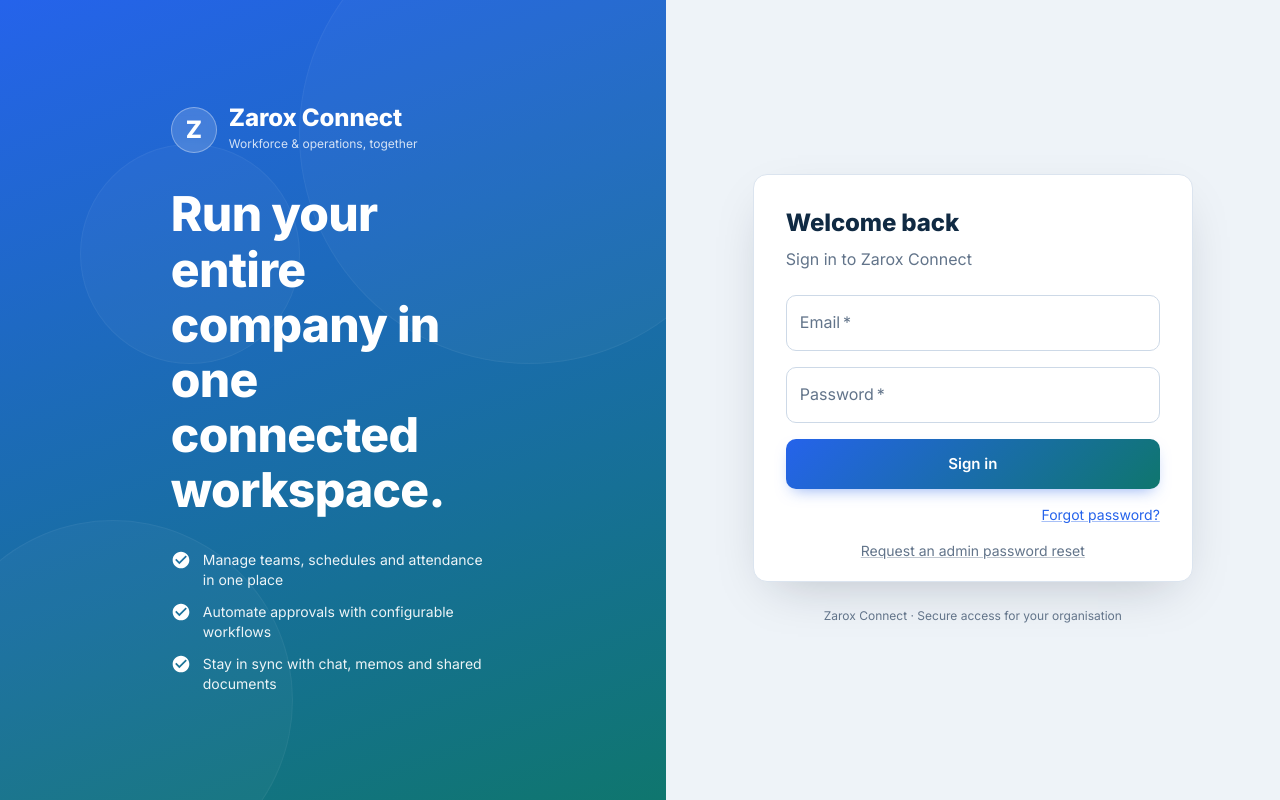
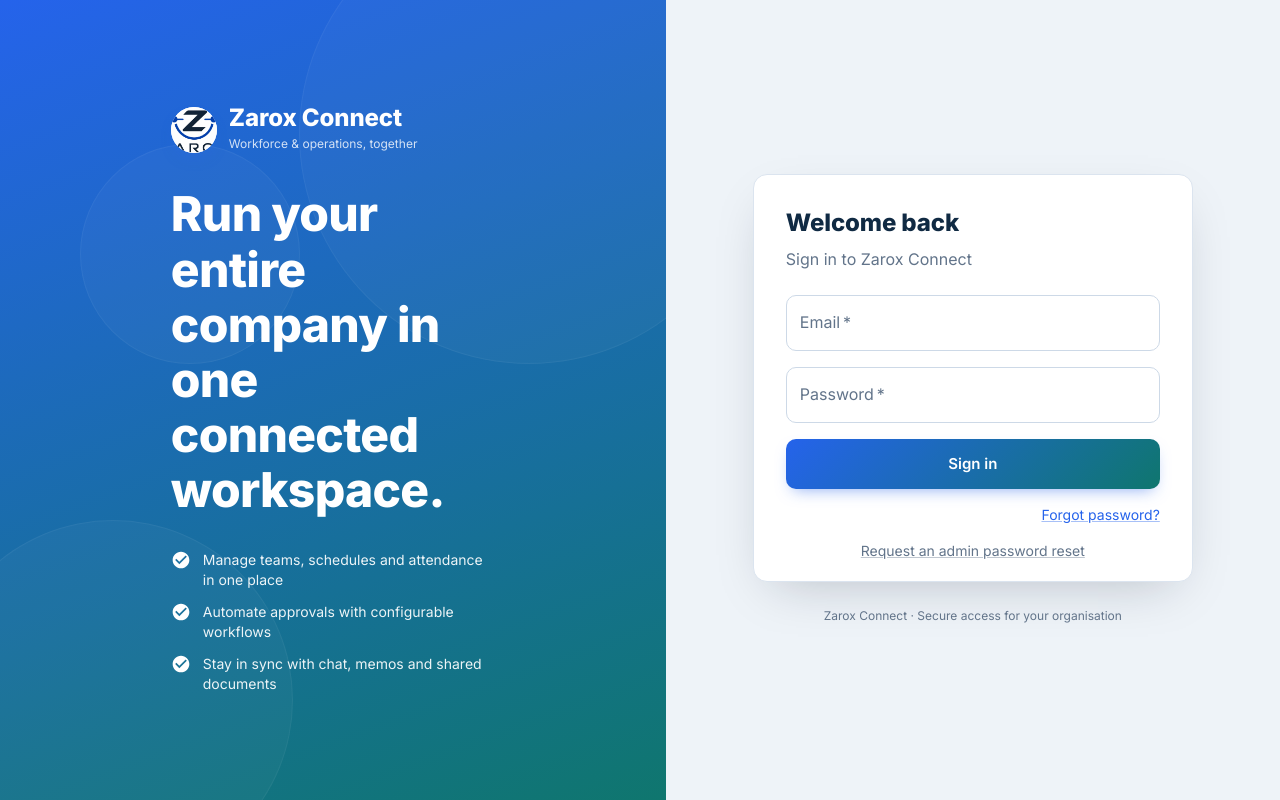
Before and after one commit to thankgodoghenekparode-jpg/zarox-connect-ui, a React (Vite) app: page /login in a window 1280 px wide. Built offline with nearby package versions, Linux system fonts and the light colour scheme; no server answers.

Commit message:
Use Zarox Connect logo across app

```diff
--- a/index.html
+++ b/index.html
@@ -2,7 +2,7 @@
 <html lang="en">
   <head>
     <meta charset="UTF-8" />
-    <link rel="icon" type="image/svg+xml" href="/favicon.svg" />
+    <link rel="icon" type="image/jpeg" href="/zarox-connect-logo.jpeg" />
     <meta name="viewport" content="width=device-width, initial-scale=1.0, viewport-fit=cover, interactive-widget=resizes-content" />
     <link rel="preconnect" href="https://fonts.googleapis.com" />
     <link rel="preconnect" href="https://fonts.gstatic.com" crossorigin />
--- a/src/components/layout/AppShell.tsx
+++ b/src/components/layout/AppShell.tsx
@@ -36,8 +36,6 @@ export interface NavItem {
 }
 
 const DRAWER_WIDTH = 264
-const GRADIENT = 'linear-gradient(135deg, #2563eb 0%, #0f766e 100%)'
-
 function LogoMark({ size = 40 }: { size?: number }) {
   return (
     <Box
@@ -45,18 +43,18 @@ function LogoMark({ size = 40 }: { size?: number }) {
         width: size,
         height: size,
         borderRadius: size / 3,
-        backgroundImage: GRADIENT,
-        display: 'flex',
-        alignItems: 'center',
-        justifyContent: 'center',
-        color: '#fff',
-        fontWeight: 800,
-        fontSize: size * 0.42,
-        boxShadow: '0 8px 16px -6px rgba(37, 99, 235, 0.42)',
+        overflow: 'hidden',
+        backgroundColor: '#fff',
+        boxShadow: '0 8px 16px -6px rgba(37, 99, 235, 0.28)',
         flexShrink: 0,
       }}
     >
-      Z
+      <Box
+        component="img"
+        src="/zarox-connect-logo.jpeg"
+        alt=""
+        sx={{ width: '100%', height: '100%', objectFit: 'cover', objectPosition: '50% 34%', transform: 'scale(1.8)' }}
+      />
     </Box>
   )
 }
--- a/src/pages/auth/AuthShell.tsx
+++ b/src/pages/auth/AuthShell.tsx
@@ -1,7 +1,6 @@
 import type { ReactNode } from 'react'
 import { Box, Card, CardContent, Stack, Typography } from '@mui/material'
 import CheckCircleIcon from '@mui/icons-material/CheckCircle'
-import BoltIcon from '@mui/icons-material/Bolt'
 
 const GRADIENT = 'linear-gradient(160deg, #2563eb 0%, #0f766e 100%)'
 
@@ -33,23 +32,7 @@ export function AuthShell({ title, children }: { title: string; children: ReactN
         </Box>
         <Box sx={{ position: 'relative', zIndex: 1, maxWidth: 420, px: 6, py: 6 }}>
           <Box sx={{ display: 'flex', alignItems: 'center', gap: 1.5, mb: 4 }}>
-            <Box
-              sx={{
-                width: 46,
-                height: 46,
-                borderRadius: 14,
-                bgcolor: 'rgba(255, 255, 255, 0.16)',
-                border: '1px solid rgba(255, 255, 255, 0.35)',
-                display: 'flex',
-                alignItems: 'center',
-                justifyContent: 'center',
-                fontWeight: 800,
-                fontSize: 24,
-                backdropFilter: 'blur(4px)',
-              }}
-            >
-              Z
-            </Box>
+            <BrandSymbol size={46} />
             <Box>
               <Typography variant="h5" fontWeight={800} lineHeight={1}>Zarox Connect</Typography>
               <Typography variant="caption" sx={{ opacity: 0.8 }}>Workforce & operations, together</Typography>
@@ -80,8 +63,7 @@ export function AuthShell({ title, children }: { title: string; children: ReactN
         }}
       >
         <Box sx={{ display: { md: 'none' }, mb: 3, textAlign: 'center' }}>
-          <BoltIcon sx={{ fontSize: 40, color: '#2563eb' }} />
-          <Typography variant="h5" fontWeight={800}>Zarox Connect</Typography>
+          <Box component="img" src="/zarox-connect-logo.jpeg" alt="Zarox Connect" sx={{ width: 190, height: 150, objectFit: 'contain', display: 'block' }} />
         </Box>
         <Card sx={{ width: '100%', maxWidth: 440, boxShadow: '0 18px 50px -20px rgba(15, 23, 42, 0.25)' }}>
           <CardContent sx={{ p: { xs: 3, sm: 4 } }}>
@@ -98,6 +80,24 @@ export function AuthShell({ title, children }: { title: string; children: ReactN
           Zarox Connect · Secure access for your organisation
         </Typography>
       </Box>
+    </Box>
+  )
+}
+
+function BrandSymbol({ size }: { size: number }) {
+  return (
+    <Box
+      sx={{
+        width: size,
+        height: size,
+        borderRadius: size / 3,
+        overflow: 'hidden',
+        bgcolor: '#fff',
+        boxShadow: '0 8px 18px -8px rgba(37, 99, 235, 0.45)',
+        flexShrink: 0,
+      }}
+    >
+      <Box component="img" src="/zarox-connect-logo.jpeg" alt="" sx={{ width: '100%', height: '100%', objectFit: 'cover', objectPosition: '50% 34%', transform: 'scale(1.8)' }} />
     </Box>
   )
 }
```
Also changed, not shown: public/zarox-connect-logo.jpeg (added).
